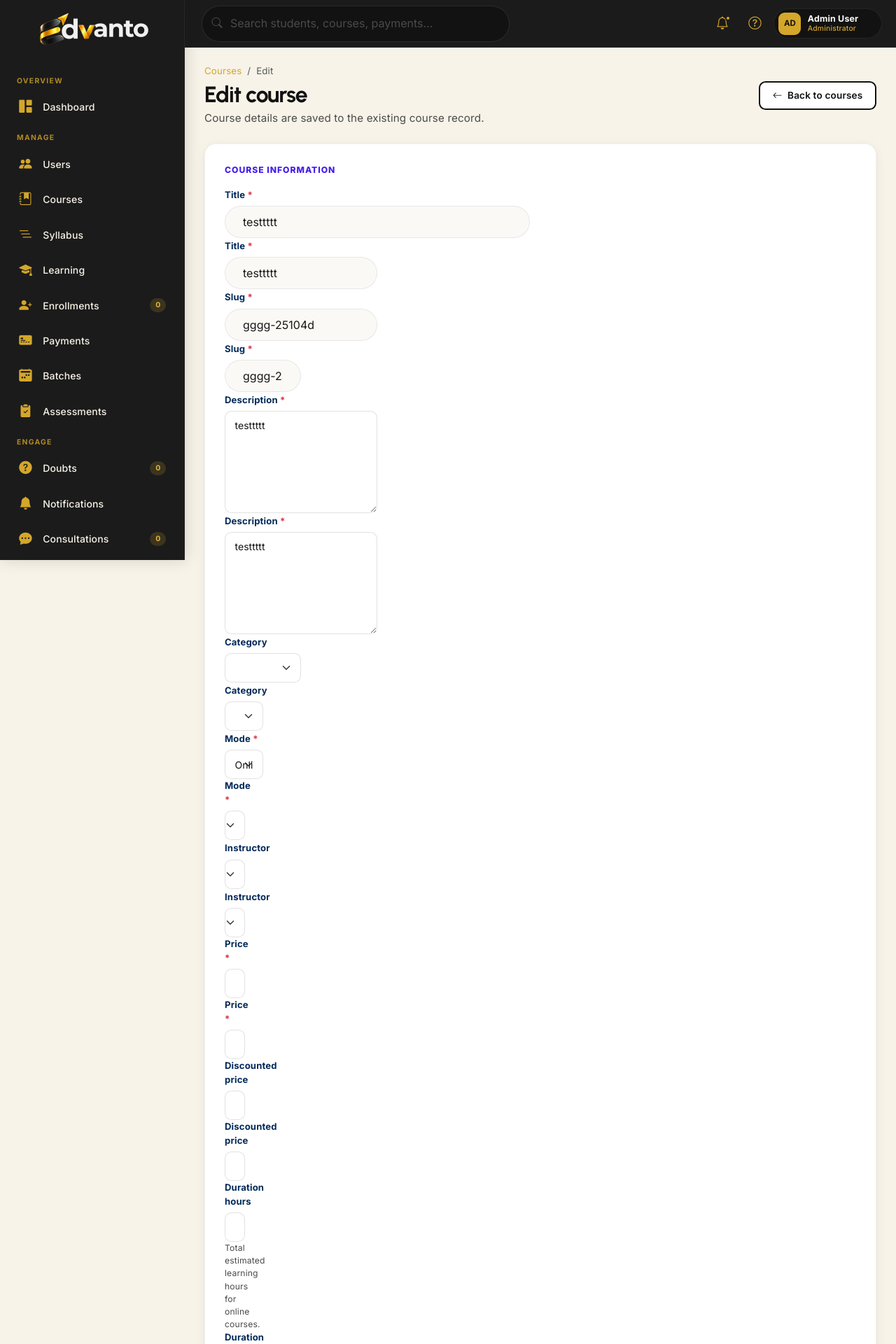
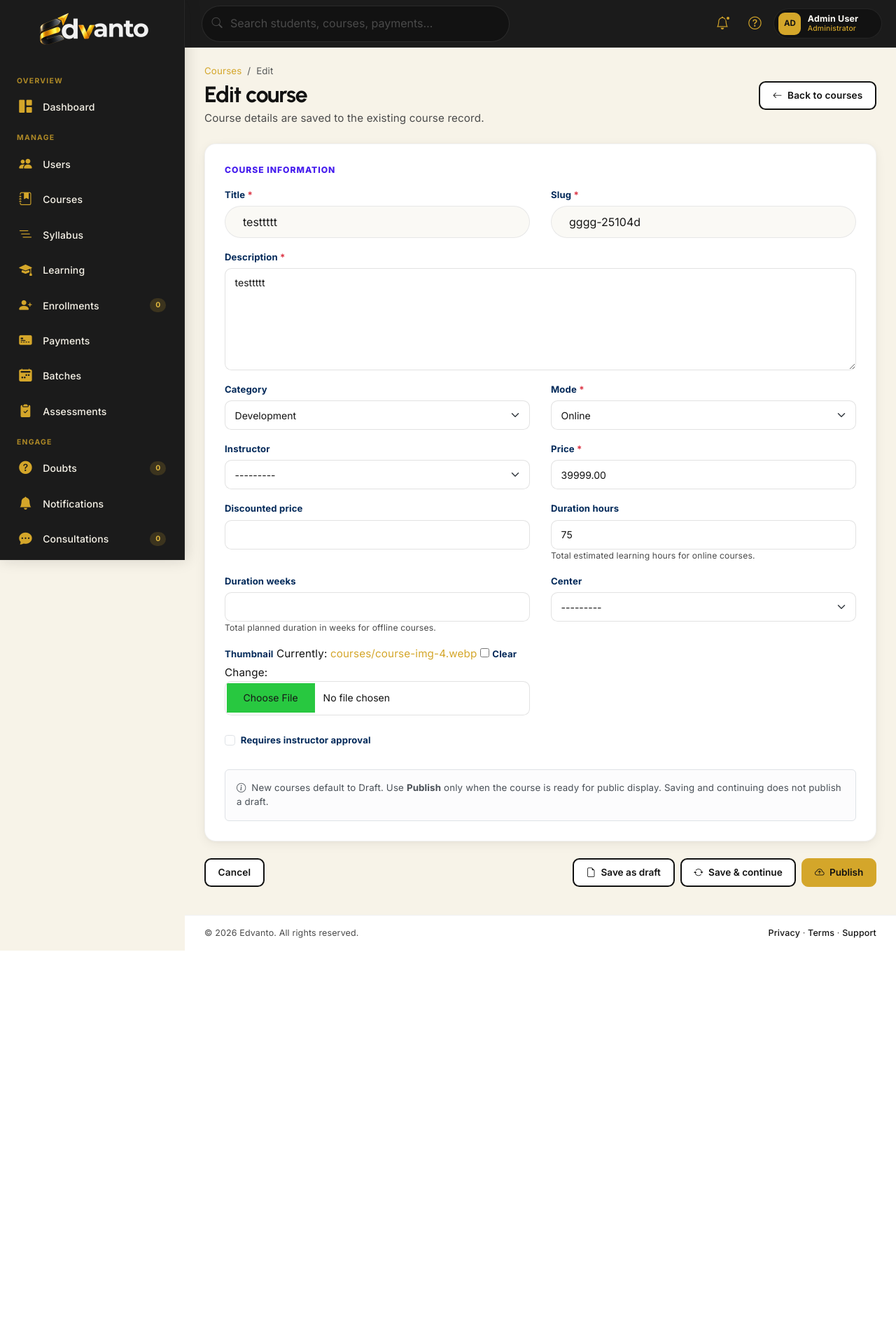
Before and after one commit to FoxDalePvtLtd/Edavanto2026, a Django app: page /admin-panel/courses/1/edit/ in a window 1280 px wide. Shown: the top 1920 px of the page at 70% size. After the commit the page ends 1358 px from the top, so only its background shows below. Run offline with Django 5.2, Linux system fonts and the light colour scheme; a user stored in the database is signed in; data comes from the database, SQL or seed files in the repository; both versions use the stored data as it was after the commit; data that the repository does not hold is empty; parts of the project's set-up code (start-up, migrations or seed data) failed here and were passed over.

Commit message:
oct 17 course

```diff
--- a/admin_panel/templates/courses/form.html
+++ b/admin_panel/templates/courses/form.html
@@ -83,13 +83,6 @@
     <div class="row g-3">
       {% for field in form %}
         {% if field.name == 'title' or field.name == 'slug' or field.name == 'description' or field.name == 'category' or field.name == 'mode' or field.name == 'instructor' or field.name == 'center' or field.name == 'price' or field.name == 'discounted_price' or field.name == 'duration_hours' or field.name == 'duration_weeks' or field.name == 'thumbnail' or field.name == 'requires_instructor_approval' %}
-          {% if field.name == 'description' %}<div class="col-12 course-field">{% elif field.name == 'title' or field.name == 'slug' %}<div class="col-12 col-lg-6 course-field">{% elif field.name == 'requires_instructor_approval' %}
-            <div class="col-12 course-field">
-              {% else %}
-              <div class="col-12 col-md-6 course-field">{% endif %}
-            {% if field.name == 'requires_instructor_approval' %}<div class="form-check mt-2">{{ field }}<label class="form-check-label" for="{{ field.id_for_label }}">{{ field.label }}</label></div>{% else %}<label for="{{ field.id_for_label }}">{{ field.label }}{% if field.field.required %} <span class="text-danger">*</span>{% endif %}</label>{{ field }}{% endif %}
-            {% if field.help_text %}<div class="course-help">{{ field.help_text }}</div>{% endif %}
-            {% for error in field.errors %}<div class="course-error">{{ error }}</div>{% endfor %}
 
           {% if field.name == 'description' %}
             <div class="col-12 course-field">
@@ -104,7 +97,9 @@
             {% if field.name == 'requires_instructor_approval' %}
               <div class="form-check mt-2">
                 {{ field }}
-                <label class="form-check-label" for="{{ field.id_for_label }}">{{ field.label }}</label>
+                <label class="form-check-label" for="{{ field.id_for_label }}">
+                  {{ field.label }}
+                </label>
               </div>
             {% else %}
               <label for="{{ field.id_for_label }}">
@@ -137,14 +132,15 @@
     <a href="{% url 'admin_panel:course_dashboard' %}" class="btn btn-edvanto-outline">Cancel</a>
     <div class="d-flex flex-wrap gap-2">
       <button type="submit" name="action" value="save_draft" class="btn btn-edvanto-outline">
-        <i class="bi bi-file-earmark me-1"></i>
-         Save as draft</button>
+        <i class="bi bi-file-earmark me-1"></i> Save as draft
+      </button>
       <button type="submit" name="action" value="save_continue" class="btn btn-edvanto-outline">
-          <i class="bi bi-arrow-repeat me-1"></i>
-          Save &amp; continue</button>
+        <i class="bi bi-arrow-repeat me-1"></i> Save &amp; continue
+      </button>
       <button type="submit" name="action" value="publish" class="btn btn-edvanto-primary">
-            <i class="bi bi-cloud-arrow-up me-1"></i>
-             Publish</button></div>
+        <i class="bi bi-cloud-arrow-up me-1"></i> Publish
+      </button>
+    </div>
   </div>
 
 </form>
--- a/core/models.py
+++ b/core/models.py
@@ -164,18 +164,27 @@ class Course(models.Model):
         PUBLISHED = "published", "Published"
         ARCHIVED = "archived", "Archived"
 
+    class Category(models.TextChoices):
+        DESIGN ="design", "Design"
+        DEVELOPMENT = "development", "Development"
+        BUSINESS = "business", "Business"
+        AI_ML = "ai-ml", "AI & ML"
+        DATA_SCIENCE = "data-science", "Data science"
+
+
     title = models.CharField(max_length=200)
 
     slug = models.SlugField(unique=True)
 
     description = models.TextField()
 
-    category = models.CharField(max_length=100, blank=True)
+    category = models.CharField( max_length=50,choices=Category.choices,blank=True,)
 
     mode = models.CharField(
         max_length=20,
         choices=Mode.choices,
         default=Mode.ONLINE,
+
     )
 
     price = models.DecimalField(
```
Also changed, not shown: core/migrations/0003_alter_course_category.py (added), db.sqlite3. Lines whose indentation alone changed are shown as unchanged.
